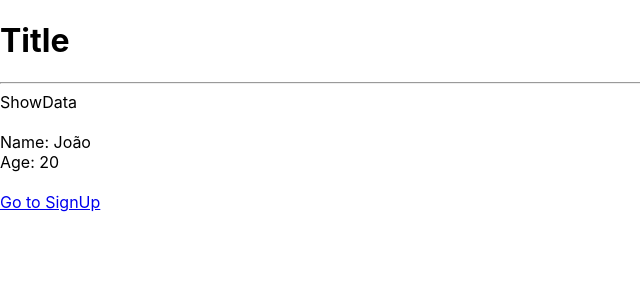
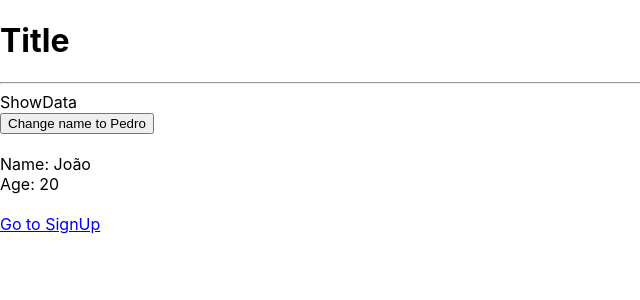
Before and after one commit to jonascavalcante/context-api, a React (Create React App) app: page /showData in a window 1280 px wide. Shown: the top 300 px of the page, without its empty margins (0-640 px from the left). Built offline with nearby package versions, Linux system fonts and the light colour scheme.

Commit message:
feat: context with reducers

```diff
--- a/src/contexts/Context.tsx
+++ b/src/contexts/Context.tsx
@@ -1,20 +1,36 @@
-import { createContext } from "react";
+import { createContext, useReducer } from "react";
+
+import { userInitialState, UserReducer, UserType } from "../reducers/userReducer";
+import { ReducerActionType } from "../types/reducerActionType";
+
+type initialStateType  = {
+  user: UserType;
+}
 
 type ContextType = {
-  name: string;
-  age: number;
+  state: initialStateType;
+  dispatch: React.Dispatch<any>;
 }
 
 const initialState = {
-  name: 'João',
-  age: 20
+  user: userInitialState,
 }
 
-export const Context = createContext<ContextType>(initialState);
+export const Context = createContext<ContextType>({
+  state: initialState,
+  dispatch: () => null,
+});
+
+const mainReducer = (state: initialStateType , action: ReducerActionType) => ({
+  user: UserReducer(state.user, action)
+})
 
 export const ContextProvider: React.FC = ({ children }) => {
+
+  const [state, dispatch] = useReducer(mainReducer, initialState);
+
   return (
-    <Context.Provider value={initialState}>
+    <Context.Provider value={{ state, dispatch }}>
       {children}
     </Context.Provider>
   )
--- a/src/pages/ShowData.tsx
+++ b/src/pages/ShowData.tsx
@@ -5,16 +5,27 @@ import { Context } from "../contexts/Context";
 
 const ShowData = () => {
 
-  const { name, age } = useContext(Context);
+  const { state, dispatch } = useContext(Context);
+
+  const handleNameChange = () => {
+    dispatch({
+      type: 'CHANGE_NAME',
+      payload: {
+        name: 'Pedro',
+      }
+    })
+  }
 
   return (
     <div>
       ShowData
       <br />
+      <button onClick={handleNameChange}>Change name to Pedro</button>
       <br />
-      Name: {name}
       <br />
-      Age: {age}
+      Name: {state.user.name}
+      <br />
+      Age: {state.user.age}
       <br />
       <br />
       <Link to='/'>Go to SignUp</Link>
--- a/src/pages/SignUp.tsx
+++ b/src/pages/SignUp.tsx
@@ -5,16 +5,16 @@ import { Context } from "../contexts/Context";
 
 const SignUp = () => {
 
-  const { name, age } = useContext(Context);
+  const { state, dispatch } = useContext(Context);
 
   return(
     <div>
       SignUp
       <br />
       <br />
-      Name: {name}
+      Name: {state.user.name}
       <br />
-      Age: {age}
+      Age: {state.user.age}
       <br />
       <br />
       <Link to='/showData'>Go to ShowData</Link>
--- /dev/null
+++ b/src/reducers/userReducer.tsx
@@ -0,0 +1,27 @@
+import { ReducerActionType } from "../types/reducerActionType";
+
+export type UserType = {
+  name: string;
+  age: number;
+}
+
+export const userInitialState: UserType = {
+  name: 'João',
+  age: 20,
+}
+
+export const UserReducer = (state: UserType, action: ReducerActionType) => {
+
+  switch (action.type) {
+    case "CHANGE_NAME":
+        return {...state, name: action.payload.name}
+
+    case "CHANGE_AGE":
+        return {...state, age: action.payload.age}
+
+    default:
+      break;
+  }
+
+  return state;
+}
--- /dev/null
+++ b/src/types/reducerActionType.tsx
@@ -0,0 +1,6 @@
+export type ReducerActionType = {
+  type: string;
+  payload: {
+    [key: string]: any
+  }
+}
```
